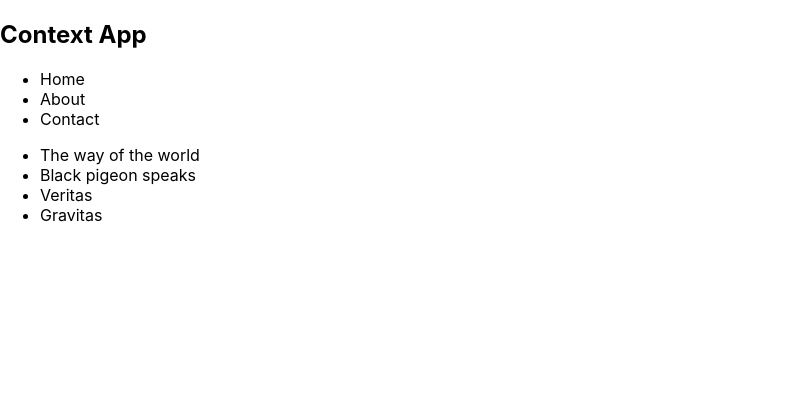
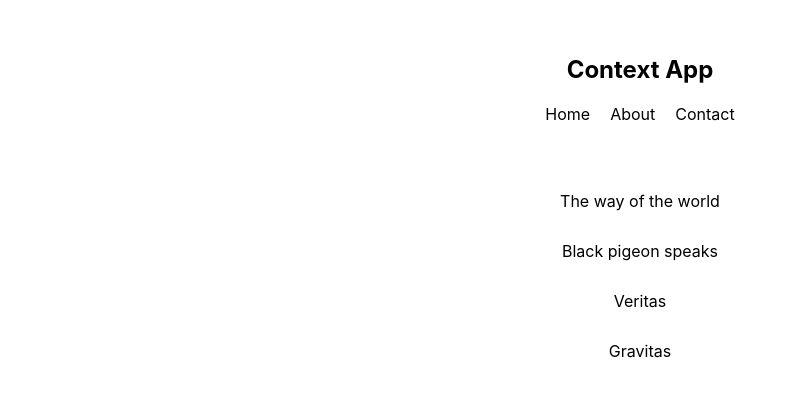
Before and after one commit to Jitgitbit/react-context-hooks-exercise-one, a React (Create React App) app: page / in a window 1280 px wide. Shown: the top 396 px of the page, without its empty margins (0-797 px from the left). Built offline with nearby package versions, Linux system fonts and the light colour scheme.

Commit message:
basic styles added, CHECK IT, USEFUL !!

```diff
--- a/src/index.css
+++ b/src/index.css
@@ -6,8 +6,33 @@
   -webkit-font-smoothing: antialiased;
   -moz-osx-font-smoothing: grayscale;
 }
-
-code {
-  font-family: source-code-pro, Menlo, Monaco, Consolas, 'Courier New',
-    monospace;
+.App{
+  max-width: 400px;
+  margin: 30px auto;
+  text-align: center;
 }
+nav{
+  padding: 5px;
+}
+nav ul{
+  padding: 0;
+}
+nav ul li{
+  display: inline-block;
+  margin: 0 10px;
+}
+.book-list{
+  padding: 20px;
+  margin-bottom: 20px;
+}
+.book-list ul{
+  padding: 0;
+  list-style-type: none;
+  /* ^ NO MORE DOTS! YEAY */
+}
+.book-list li{
+  padding: 10px;
+  margin: 10px auto;
+  /* ^ AUTO CENTERS IT LEFT_RIGHT, 10PX IS TOP AND BOTTOM !!! */
+  border-radius: 10px;
+}
```
